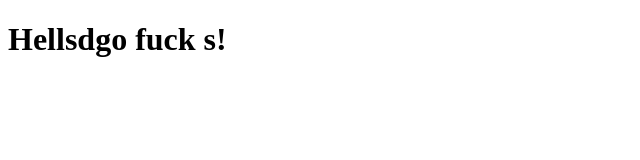
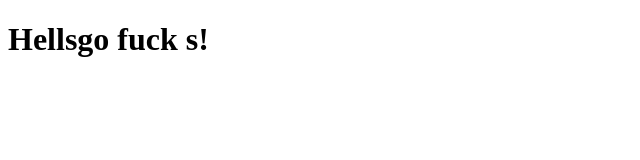
Before and after one commit to CharlesDoyle4321/coursera-test, a plain HTML site: page site/index.html in a window 1280 px wide. Shown: the whole page, without its empty margins (0-640 px from the left). Drawn offline with Linux system fonts and the light colour scheme.

Commit message:
this should work

```diff
--- a/site/index.html
+++ b/site/index.html
@@ -6,6 +6,6 @@
     <title>Hello Feks!</title>
 </head>
 <body>
-    <h1>Hellsdgo fuck s!</h1>
+    <h1>Hellsgo fuck s!</h1>
 </body>
 </html>
```
